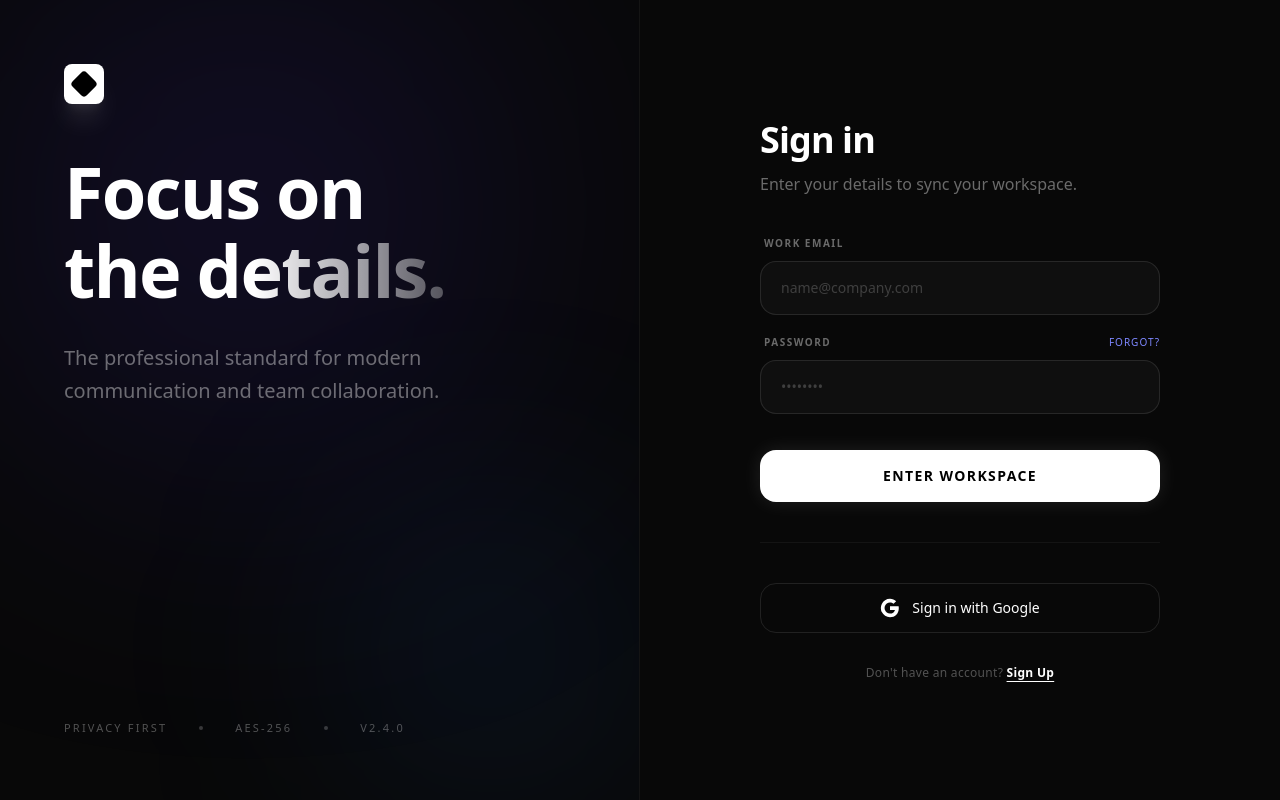
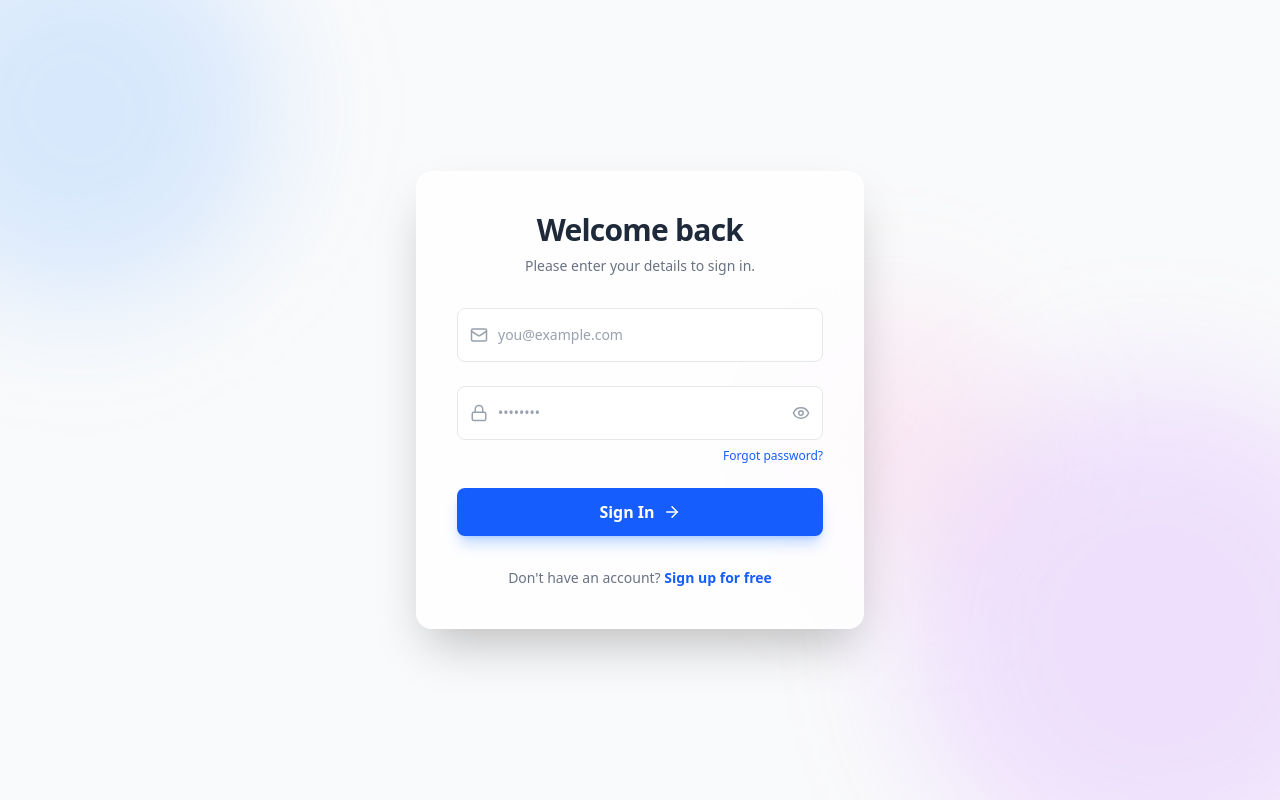
Before and after one commit to SudhanshuBaberwal/Chatify, a React (Vite) app in the folder client/: page /login in a window 1280 px wide. Built offline with nearby package versions, Linux system fonts and the light colour scheme; no server answers.

Commit message:
changes added

```diff
--- a/client/src/pages/Login.jsx
+++ b/client/src/pages/Login.jsx
@@ -1,229 +1,253 @@
-import { useEffect, useRef, useState } from "react";
-import { gsap } from "gsap";
-import { useNavigate } from "react-router-dom";
-import axios from "axios";
-import { useDispatch,  } from "react-redux";
-import { setSelectedUsers, setUserData } from "../redux/userSlice";
-import toast from "react-hot-toast";
+import React, { useState, useRef, useLayoutEffect } from "react";
+import { Eye, EyeOff, Lock, Mail, CheckCircle, ArrowRight } from "lucide-react";
+import gsap from "gsap";
 
-export default function LoginPage() {
-  let navigate = useNavigate();
-  let [email, setEmail] = useState("");
-  let [password, setPassword] = useState("");
-  let [loading , setLoading] = useState("")
-  let dispatch = useDispatch()
-  // let navigate = useNavigate()
+const Login = () => {
+  // State
+  const [email, setEmail] = useState("");
+  const [password, setPassword] = useState("");
+  const [showPassword, setShowPassword] = useState(false);
+  const [viewState, setViewState] = useState("idle");
 
+  // Refs
+  const containerRef = useRef(null);
+  const cardRef = useRef(null);
+  const buttonRef = useRef(null);
 
-  const handleLogin = async (e) => {
-    e.preventDefault();
-    setLoading(true)
-    try {
-      let result = await axios.post(
-        "http://localhost:3000/api/auth/login",
-        { email, password },
-        { withCredentials: true }
-      );
-      dispatch(setUserData(result.data))
-      dispatch(setSelectedUsers(null))
-      setEmail("")
-      setPassword("")
-      setLoading(false)
-      toast.success("Logged In Successfully")
-    } catch (error) {
-      console.log(error);
-      setLoading(false)
-      toast.error(error.response.data.message)
-    }
+  // Important: Reset ref arrays on every render to prevent "ghost" elements
+  const inputRefs = useRef([]);
+  const titleElementsRef = useRef([]);
+  inputRefs.current = [];
+  titleElementsRef.current = [];
+
+  // Ref collectors
+  const addToInputRefs = (el) => {
+    if (el) inputRefs.current.push(el);
   };
-  const leftRef = useRef(null);
-  const rightRef = useRef(null);
-  const items = useRef([]);
-  const glowRef = useRef(null);
 
-  useEffect(() => {
-    const tl = gsap.timeline();
+  const addToTitleRefs = (el) => {
+    if (el) titleElementsRef.current.push(el);
+  };
 
-    // Initial load animations
-    tl.fromTo(
-      leftRef.current,
-      { opacity: 0, x: -30 },
-      { opacity: 1, x: 0, duration: 1.2, ease: "expo.out" }
-    )
-      .fromTo(
-        rightRef.current,
-        { opacity: 0, x: 30 },
-        { opacity: 1, x: 0, duration: 1.2, ease: "expo.out" },
-        "-=1"
-      )
-      .fromTo(
-        items.current,
-        { opacity: 0, y: 15 },
-        { opacity: 1, y: 0, stagger: 0.1, duration: 0.8, ease: "power3.out" },
-        "-=0.6"
-      );
-
-    // Subtle floating animation for the background glow
-    gsap.to(glowRef.current, {
-      x: "20%",
-      y: "10%",
-      duration: 8,
+  useLayoutEffect(() => {
+    const ctx = gsap.context(() => {
+      // Background Shapes
+      gsap.to(".bg-shape", {
+        x: "random(-50, 50)",
+        y: "random(-50, 50)",
+        rotation: "random(0, 360)",
+        duration: "random(10, 20)",
         repeat: -1,
         yoyo: true,
         ease: "sine.inOut",
       });
+
+      // Card Entrance
+      gsap.from(cardRef.current, {
+        y: 50,
+        opacity: 0,
+        duration: 1,
+        ease: "power3.out",
+        delay: 0.2,
+      });
+
+      // Content Entrance
+      const tl = gsap.timeline({ delay: 0.5 });
+
+      // We use fromTo to ensure they definitely end up visible (opacity: 1)
+      tl.fromTo(titleElementsRef.current,
+        { y: 20, opacity: 0 },
+        { y: 0, opacity: 1, stagger: 0.1, ease: "power2.out", duration: 0.6 }
+      )
+      .fromTo(inputRefs.current,
+        { x: -10, opacity: 0 },
+        { x: 0, opacity: 1, stagger: 0.1, ease: "power2.out", duration: 0.6 },
+        "-=0.4"
+      )
+      .fromTo(buttonRef.current,
+        { y: 20, opacity: 0, scale: 0.9 },
+        { y: 0, opacity: 1, scale: 1, ease: "back.out(1.7)", duration: 0.6 },
+        "-=0.4"
+      )
+      .fromTo(".footer-link",
+        { opacity: 0 },
+        { opacity: 1, duration: 0.5 },
+        "-=0.2"
+      );
+
+    }, containerRef);
+
+    return () => ctx.revert();
   }, []);
 
-  const add = (el) => {
-    if (el && !items.current.includes(el)) items.current.push(el);
+  const handleInputFocus = (index) => {
+    if (inputRefs.current[index]) {
+        gsap.to(inputRefs.current[index], {
+            scale: 1.02,
+            borderColor: "#3b82f6",
+            boxShadow: "0 4px 20px -2px rgba(59, 130, 246, 0.2)",
+            duration: 0.3,
+        });
+    }
+  };
+
+  const handleInputBlur = (index) => {
+    if (inputRefs.current[index]) {
+        gsap.to(inputRefs.current[index], {
+            scale: 1,
+            borderColor: "#e5e7eb",
+            boxShadow: "none",
+            duration: 0.3,
+        });
+    }
+  };
+
+  const handleSubmit = (e) => {
+    e.preventDefault();
+    setViewState("loading");
+
+    gsap.to(buttonRef.current, {
+      width: "50px",
+      borderRadius: "50%",
+      color: "transparent",
+      duration: 0.3,
+      onComplete: () => {
+        setTimeout(() => handleSuccess(), 1500);
+      }
+    });
+  };
+
+  const handleSuccess = () => {
+    setViewState("success");
+
+    const tl = gsap.timeline();
+    tl.to(buttonRef.current, {
+      width: "100%",
+      borderRadius: "0.5rem",
+      backgroundColor: "#10b981",
+      color: "white",
+      duration: 0.4,
+      ease: "power2.inOut"
+    })
+    .to(cardRef.current, {
+        y: -5,
+        boxShadow: "0 25px 50px -12px rgba(16, 185, 129, 0.25)",
+        duration: 0.5
+    }, "<");
+
+    setTimeout(() => {
+        alert(`Successfully logged in as ${email}`);
+        window.location.reload();
+    }, 1200);
   };
 
   return (
-    <div className="min-h-screen grid grid-cols-1 lg:grid-cols-2 bg-[#080808] text-white selection:bg-indigo-500/30">
-      {/* LEFT SIDE - Hero Visual */}
     <div
-        ref={leftRef}
-        className="hidden lg:flex flex-col justify-between p-16 relative overflow-hidden border-r border-white/5"
+      ref={containerRef}
+      className="min-h-screen bg-gray-50 flex items-center justify-center p-4 font-sans text-gray-900 overflow-hidden relative"
     >
-        {/* Animated Gradient Glows */}
-        <div
-          ref={glowRef}
-          className="absolute -top-20 -left-20 w-[500px] h-[500px] bg-indigo-600/15 blur-[140px] rounded-full"
-        />
-        <div className="absolute bottom-0 right-0 w-[300px] h-[300px] bg-blue-500/10 blur-[120px] rounded-full" />
-
-        <div className="relative z-10">
-          <div className="w-10 h-10 bg-white rounded-lg mb-12 flex items-center justify-center shadow-xl shadow-white/10">
-            <div className="w-5 h-5 bg-black rounded-sm rotate-45" />
+      {/* Background Blobs */}
+      <div className="absolute inset-0 pointer-events-none overflow-hidden">
+        <div className="bg-shape absolute top-[-10%] left-[-10%] w-96 h-96 bg-blue-400/20 rounded-full blur-3xl" />
+        <div className="bg-shape absolute bottom-[-10%] right-[-10%] w-[500px] h-[500px] bg-purple-400/20 rounded-full blur-3xl" />
+        <div className="bg-shape absolute top-[40%] left-[60%] w-64 h-64 bg-pink-300/20 rounded-full blur-3xl" />
       </div>
 
-          <h1 className="text-7xl font-bold tracking-tight mb-8 leading-[1.1]">
-            Focus on <br />
-            <span className="bg-gradient-to-r from-white via-white to-white/30 bg-clip-text text-transparent">
-              the details.
-            </span>
-          </h1>
-          <p className="text-xl text-white/40 max-w-sm font-light leading-relaxed">
-            The professional standard for modern communication and team
-            collaboration.
-          </p>
+      {/* Login Card */}
+      <div
+        ref={cardRef}
+        className="relative max-w-md w-full bg-white/80 backdrop-blur-xl rounded-2xl shadow-2xl p-8 md:p-10 border border-white/50 z-10"
+      >
+        <div className="text-center mb-8">
+          <h2 ref={addToTitleRefs} className="text-3xl font-bold mb-2 text-gray-800 tracking-tight">Welcome back</h2>
+          <p ref={addToTitleRefs} className="text-sm text-gray-500">Please enter your details to sign in.</p>
         </div>
 
-        <div className="relative z-10 flex items-center gap-8 text-[11px] uppercase tracking-[0.2em] text-white/30 font-medium">
-          <span className="hover:text-white transition-colors cursor-default">
-            Privacy First
-          </span>
-          <span className="w-1 h-1 bg-white/20 rounded-full" />
-          <span className="hover:text-white transition-colors cursor-default">
-            AES-256
-          </span>
-          <span className="w-1 h-1 bg-white/20 rounded-full" />
-          <span className="hover:text-white transition-colors cursor-default">
-            v2.4.0
-          </span>
+        <form onSubmit={handleSubmit} className="space-y-6">
+          {/* Email */}
+          <div ref={addToInputRefs} className="group relative transition-all rounded-lg bg-white border border-gray-200">
+            <div className="absolute inset-y-0 left-0 pl-3 flex items-center pointer-events-none">
+              <Mail size={18} className="text-gray-400 group-focus-within:text-blue-500 transition-colors" />
+            </div>
+            <input
+              type="email"
+              required
+              value={email}
+              onFocus={() => handleInputFocus(0)}
+              onBlur={() => handleInputBlur(0)}
+              onChange={(e) => setEmail(e.target.value)}
+              className="w-full pl-10 pr-4 py-4 bg-transparent rounded-lg focus:outline-none text-sm placeholder-gray-400 text-gray-900"
+              placeholder="you@example.com"
+            />
+          </div>
+
+          {/* Password */}
+          <div className="space-y-2">
+            <div ref={addToInputRefs} className="group relative transition-all rounded-lg bg-white border border-gray-200">
+                <div className="absolute inset-y-0 left-0 pl-3 flex items-center pointer-events-none">
+                  <Lock size={18} className="text-gray-400 group-focus-within:text-blue-500 transition-colors" />
+                </div>
+                <input
+                  type={showPassword ? "text" : "password"}
+                  required
+                  value={password}
+                  onFocus={() => handleInputFocus(1)}
+                  onBlur={() => handleInputBlur(1)}
+                  onChange={(e) => setPassword(e.target.value)}
+                  className="w-full pl-10 pr-10 py-4 bg-transparent rounded-lg focus:outline-none text-sm placeholder-gray-400 text-gray-900"
+                  placeholder="••••••••"
+                />
+                <button
+                  type="button"
+                  onClick={() => setShowPassword(!showPassword)}
+                  className="absolute inset-y-0 right-0 pr-3 flex items-center text-gray-400 hover:text-gray-600 cursor-pointer transition-transform hover:scale-110 active:scale-95"
+                >
+                  {showPassword ? <EyeOff size={18} /> : <Eye size={18} />}
+                </button>
+            </div>
+
+            <div ref={addToTitleRefs} className="flex justify-end">
+              <a href="#" className="text-xs font-medium text-blue-600 hover:text-blue-500 transition-colors">
+                Forgot password?
+              </a>
             </div>
           </div>
 
-      {/* RIGHT SIDE - Login Form */}
-      <div
-        ref={rightRef}
-        className="flex items-center justify-center p-8 lg:p-24 relative"
+          <div className="flex justify-center">
+            <button
+                ref={buttonRef}
+                type="submit"
+                disabled={viewState !== "idle"}
+                className={`
+                    relative overflow-hidden
+                    w-full bg-blue-600 hover:bg-blue-700 text-white font-semibold py-3 rounded-lg
+                    transition-colors flex items-center justify-center gap-2 shadow-lg shadow-blue-500/30
+                `}
             >
-        {/* Mobile Background Accents */}
-        <div className="lg:hidden absolute top-0 left-0 w-full h-full bg-indigo-600/5 blur-[100px] -z-10" />
-
-        <div className="w-full max-w-[400px]">
-          <div ref={add} className="mb-10">
-            <h2 className="text-4xl font-semibold tracking-tight mb-3 text-white">
-              Sign in
-            </h2>
-            <p className="text-white/40 font-light">
-              Enter your details to sync your workspace.
-            </p>
+                <div className="relative z-10 flex items-center gap-2">
+                    {viewState === "idle" && (
+                        <><span>Sign In</span><ArrowRight size={18} /></>
+                    )}
+                    {viewState === "loading" && (
+                        <div className="w-5 h-5 border-2 border-white/30 border-t-white rounded-full animate-spin" />
+                    )}
+                    {viewState === "success" && (
+                        <CheckCircle size={24} className="text-white animate-bounce" />
+                    )}
                 </div>
-
-          <form onSubmit={handleLogin} className="space-y-5">
-            <div ref={add} className="group">
-              <label className="block text-[10px] uppercase tracking-[0.15em] text-white/40 mb-2.5 ml-1 font-bold">
-                Work Email
-              </label>
-              <input
-              value={email}
-              onChange={(e) => setEmail(e.target.value)}
-              required
-                type="email"
-                placeholder="name@company.com"
-                className="w-full px-5 py-4 rounded-2xl text-sm bg-white/[0.03] border border-white/10 text-white placeholder:text-white/20 focus:bg-white/[0.06] focus:border-white/30 focus:ring-4 focus:ring-white/5 outline-none transition-all duration-500"
-              />
-            </div>
-
-            <div ref={add} className="group">
-              <div className="flex justify-between items-center mb-2.5 ml-1">
-                <label className="block text-[10px] uppercase tracking-[0.15em] text-white/40 font-bold">
-                  Password
-                </label>
-                <button
-                  type="button"
-                  onClick={() => navigate("/forgot-password")}
-                  className=" cursor-pointer text-[10px] uppercase tracking-widest text-indigo-400 hover:text-indigo-300 transition-colors"
-                >
-                  Forgot?
             </button>
           </div>
-              <input
-              value={password}
-              onChange={(e) => setPassword(e.target.value)}
-              required
-                type="password"
-                placeholder="••••••••"
-                className="w-full px-5 py-4 rounded-2xl text-sm bg-white/[0.03] border border-white/10 text-white placeholder:text-white/20 focus:bg-white/[0.06] focus:border-white/30 focus:ring-4 focus:ring-white/5 outline-none transition-all duration-500"
-              />
-            </div>
-
-            <button
-              ref={add}
-              className="w-full py-4 mt-4 rounded-2xl bg-white text-black font-bold text-sm uppercase tracking-widest hover:bg-[#e5e5e5] active:scale-[0.99] transition-all duration-300 shadow-[0_0_20px_rgba(255,255,255,0.1)]"
-            >
-              {loading ? "Loading..." : "Enter Workspace"}
-            </button>
         </form>
 
-          {/* Social Proof / Alternative */}
-          <div ref={add} className="mt-10 pt-10 border-t border-white/5">
-            <button className="w-full py-3.5 rounded-2xl border border-white/10 flex items-center justify-center gap-3 text-sm font-medium hover:bg-white/5 transition-all">
-              <svg className="w-5 h-5" viewBox="0 0 24 24">
-                <path
-                  fill="currentColor"
-                  d="M22.56 12.25c0-.78-.07-1.53-.2-2.25H12v4.26h5.92c-.26 1.37-1.04 2.53-2.21 3.31v2.77h3.57c2.08-1.92 3.28-4.74 3.28-8.09z"
-                />
-                <path
-                  fill="currentColor"
-                  d="M12 23c2.97 0 5.46-.98 7.28-2.66l-3.57-2.77c-.98.66-2.23 1.06-3.71 1.06-2.86 0-5.29-1.93-6.16-4.53H2.18v2.84C3.99 20.53 7.7 23 12 23z"
-                />
-                <path
-                  fill="currentColor"
-                  d="M5.84 14.09c-.22-.66-.35-1.36-.35-2.09s.13-1.43.35-2.09V7.07H2.18C1.43 8.55 1 10.22 1 12s.43 3.45 1.18 4.93l2.85-2.22.81-.62z"
-                />
-                <path
-                  fill="currentColor"
-                  d="M12 5.38c1.62 0 3.06.56 4.21 1.66l3.15-3.15C17.45 2.09 14.97 1 12 1 7.7 1 3.99 3.47 2.18 7.07l3.66 2.84c.87-2.6 3.3-4.53 6.16-4.53z"
-                />
-              </svg>
-              Sign in with Google
-            </button>
-
-            <p className="mt-8 text-center text-xs text-white/30 tracking-wide">
+        <div ref={addToTitleRefs} className="footer-link mt-8 text-center text-sm text-gray-500">
           Don't have an account?{" "}
-              <button
-                onClick={() => navigate("/signup")}
-                className="text-white hover:text-indigo-400 font-semibold transition-colors underline underline-offset-4"
-              >
-                Sign Up
-              </button>
-            </p>
-          </div>
+          <a href="#" className="font-semibold text-blue-600 hover:text-blue-500 transition-colors">
+            Sign up for free
+          </a>
         </div>
       </div>
     </div>
   );
-}
+};
+
+export default Login;
```
Also changed, not shown: 1 other file (tests, documents, lock files or other folders). Lines whose indentation alone changed are shown as unchanged.
